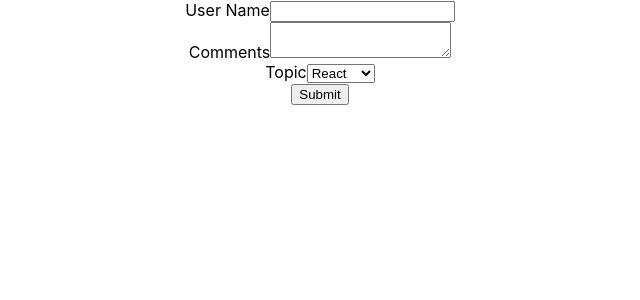
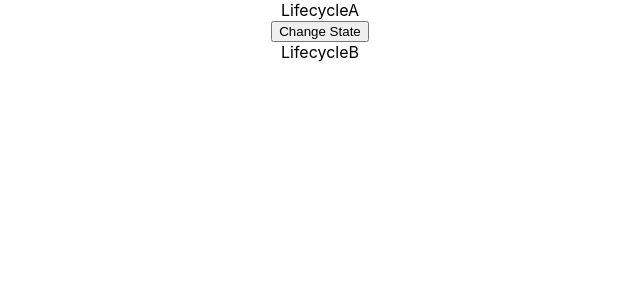
Before and after one commit to Abdalmunam/my-first-app, a React (Create React App) app: page / in a window 1280 px wide. Shown: the top 300 px of the page, without its empty margins (320-960 px from the left). Built offline with nearby package versions, Linux system fonts and the light colour scheme; the HTML template or start-up script is replaced by a standard one.

Commit message:
lifecycle

```diff
--- a/src/App.js
+++ b/src/App.js
@@ -1,10 +1,10 @@
 import './App.css'
-import Form from './components/Form'
+import LifecycleA from './components/LifecycleA'
 
 function App() {
   return (
     <div className="App">
-      <Form />
+      <LifecycleA />
     </div>
   )
 }
--- /dev/null
+++ b/src/components/LifecycleA.js
@@ -0,0 +1,48 @@
+import React, { Component } from 'react'
+import LifecycleB from './LifecycleB'
+
+class LifecycleA extends Component {
+  constructor(props) {
+    super(props)
+
+    this.state = {
+      name: 'Safa',
+    }
+    console.log('LifecycleA constructor')
+  }
+  static getDerivedStateFromProps(props, state) {
+    console.log('LifecycleA getDerivedStateFromProps')
+    return null
+  }
+  componentDidMount() {
+    console.log('LifecycleA componentDidMount')
+  }
+  shouldComponentUpdate() {
+    console.log('LifesycleA shouldComponentUpdate')
+    return true
+  }
+  getSnapshotBeforeUpdate() {
+    console.log('LifecycleA getSnapshotBeforeUpdate')
+    return null
+  }
+  componentDidUpdate() {
+    console.log('LifecycleA componentDidUpdate')
+  }
+  changeState = () => {
+    this.setState({
+      name: 'Safsaf',
+    })
+  }
+  render() {
+    console.log('LifecycleA render')
+    return (
+      <div>
+        <div>LifecycleA</div>
+        <button onClick={this.changeState}>Change State</button>
+        <LifecycleB />
+      </div>
+    )
+  }
+}
+
+export default LifecycleA
--- /dev/null
+++ b/src/components/LifecycleB.js
@@ -0,0 +1,36 @@
+import React, { Component } from 'react'
+
+class LifecycleB extends Component {
+  constructor(props) {
+    super(props)
+
+    this.state = {
+      name: 'Safa',
+    }
+    console.log('LifecycleB constructor')
+  }
+  static getDerivedStateFromProps(props, state) {
+    console.log('LifecycleB getDerivedStateFromProps')
+    return null
+  }
+  componentDidMount() {
+    console.log('LifecycleB componentDidMount')
+  }
+  shouldComponentUpdate() {
+    console.log('LifesycleB shouldComponentUpdate')
+    return true
+  }
+  getSnapshotBeforeUpdate() {
+    console.log('LifecycleB getSnapshotBeforeUpdate')
+    return null
+  }
+  componentDidUpdate() {
+    console.log('LifecycleB componentDidUpdate')
+  }
+  render() {
+    console.log('LifecycleB render')
+    return <div>LifecycleB</div>
+  }
+}
+
+export default LifecycleB
```
